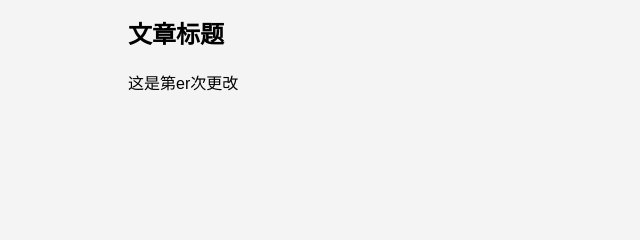
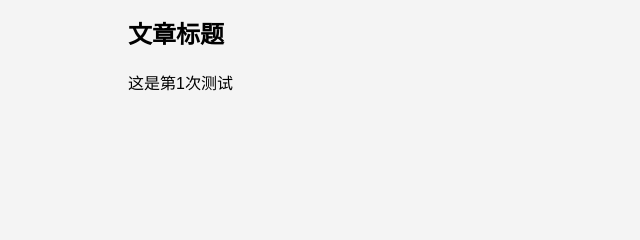
Before and after one commit to Yun-Sea/yc.github.io, a plain HTML site: page index.html in a window 1280 px wide. Shown: the part 134-374 px from the top of the page, 0-640 px from the left. Drawn offline with Linux system fonts and the light colour scheme.

Commit message:
第二次修改

```diff
--- a/index.html
+++ b/index.html
@@ -15,7 +15,7 @@
         <!-- 在这里添加博客内容 -->
         <article>
             <h2>文章标题</h2>
-            <p>这是第er次更改</p>
+            <p>这是第1次测试</p>
         </article>
 
         <!-- 可以添加更多的文章或其他内容 -->
```
